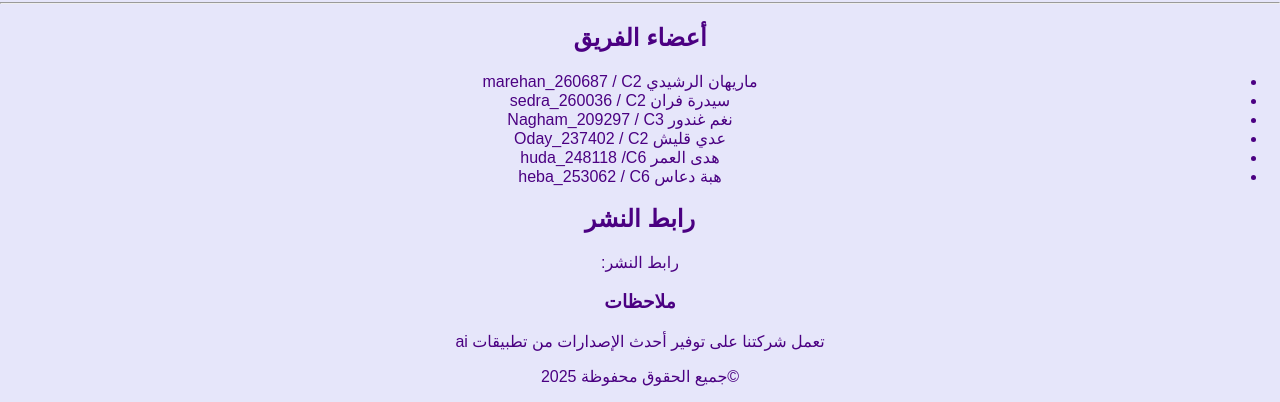
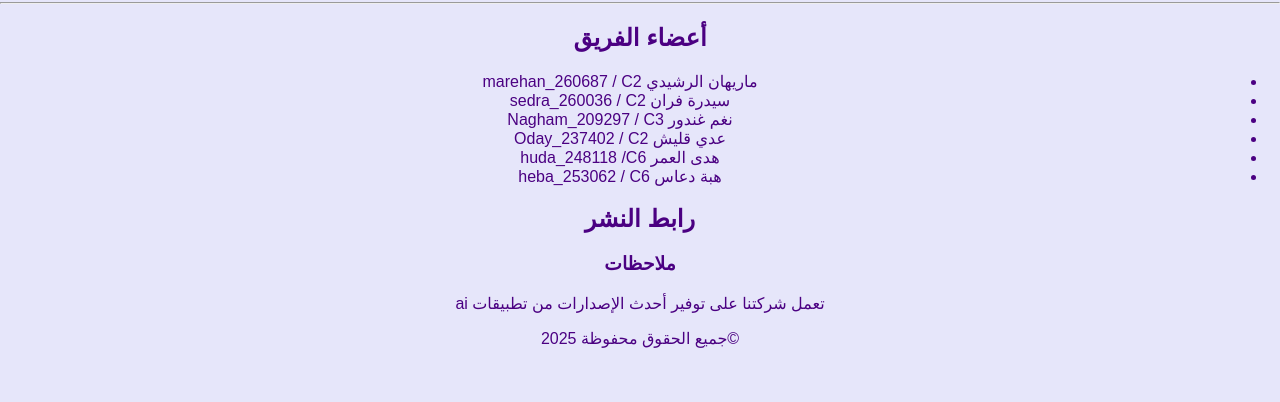
Before and after one commit to titanox29/Titanox1, a plain HTML site: page web_assignment/home.html in a window 1280 px wide. Shown: the part 428-830 px from the top of the page. After the commit the page ends 800 px from the top, so only its background shows below. Drawn offline with Linux system fonts and the light colour scheme.

Commit message:
added link to home.html

```diff
--- a/web_assignment/home.html
+++ b/web_assignment/home.html
@@ -41,7 +41,7 @@
             </section>
             <section class="group-info">
             <h2>رابط النشر</h2>
-            <p>رابط النشر:<a href="https://titanox29.github.io/Titanox1/web_assignment/home.html"></a></p>
+            <p><a href="https://titanox29.github.io/Titanox1/web_assignment/home.html"></a></p>
         </section>
         <section class="group-info">
             <h3>ملاحظات</h3>
```
